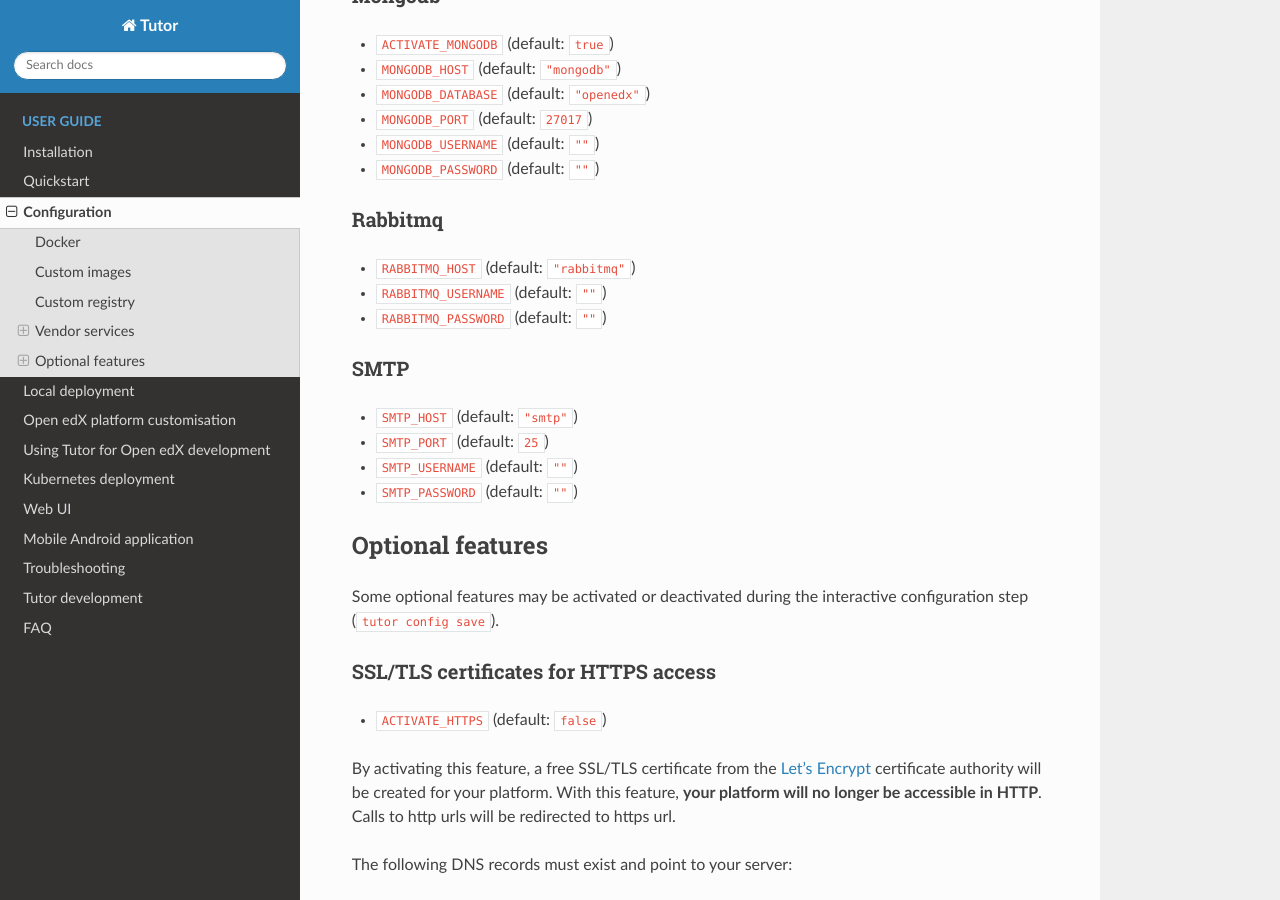
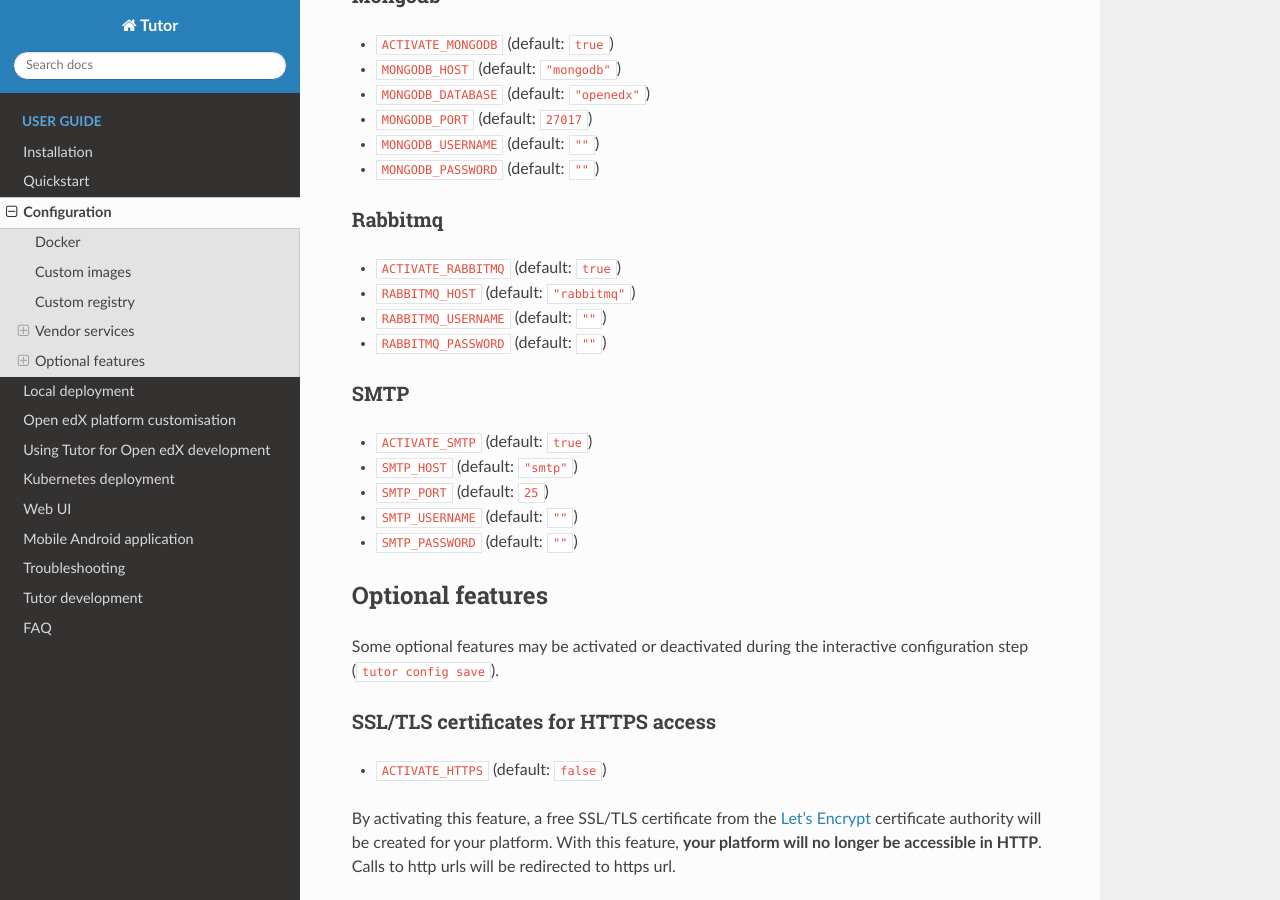
Before and after one commit to overhangio/tutor, a Sphinx documentation site: the page built from docs/configuration.rst, in a window 1280 px wide and 900 px high, scrolled down 2297 px. Built offline with Sphinx 7.4.7 and the Read the Docs theme 2.0.0, drawn with Linux system fonts in a browser that asks for light colours.

Commit message:
Fix missing minor config params in documentation

```diff
--- a/docs/configuration.rst
+++ b/docs/configuration.rst
@@ -94,6 +94,7 @@
 Rabbitmq
 ~~~~~~~~
 
+- ``ACTIVATE_RABBITMQ`` (default: ``true``)
 - ``RABBITMQ_HOST`` (default: ``"rabbitmq"``)
 - ``RABBITMQ_USERNAME`` (default: ``""``)
 - ``RABBITMQ_PASSWORD`` (default: ``""``)
@@ -101,6 +102,7 @@
 SMTP
 ~~~~
 
+- ``ACTIVATE_SMTP`` (default: ``true``)
 - ``SMTP_HOST`` (default: ``"smtp"``)
 - ``SMTP_PORT`` (default: ``25``)
 - ``SMTP_USERNAME`` (default: ``""``)
```
